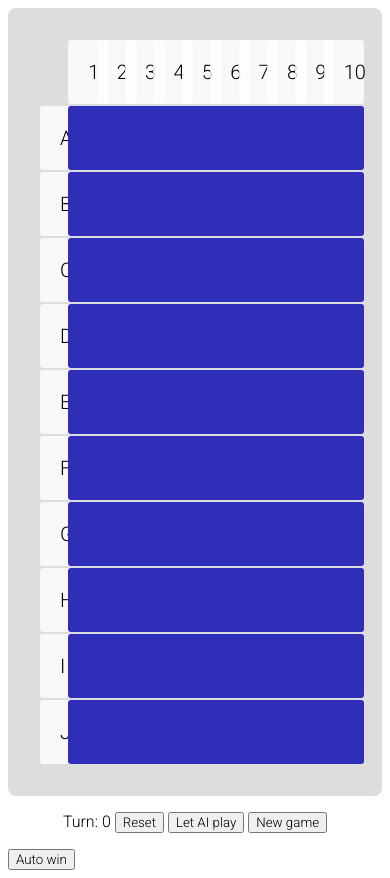
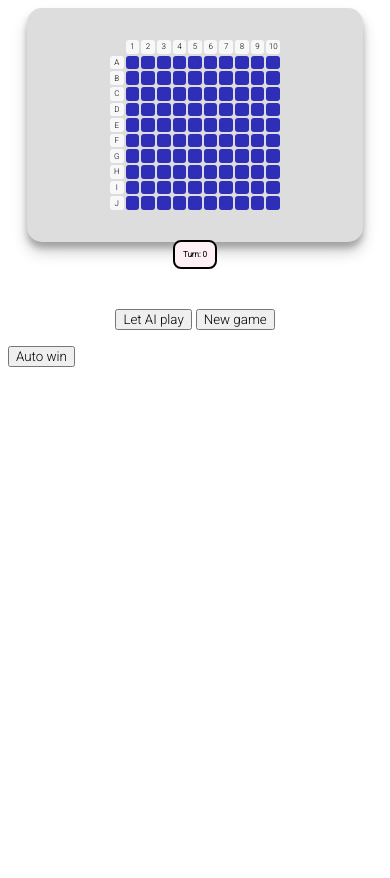
Before and after one commit to xuj1210/battleship-montecarlo, a plain HTML site: page src/index.html in a window 390 px wide. After the commit the page ends 844 px from the top, so only its background shows below. Drawn offline with Linux system fonts and the light colour scheme.

Commit message:
testing responsiveness

```diff
--- a/src/index.html
+++ b/src/index.html
@@ -14,21 +14,36 @@
       font-family: 'Roboto', sans-serif;
     }
 
+    #game-wrapper {
+
+      text-align: center;
+      padding-bottom: 2em;
+
+    }
+
     #board-bar {
       position: relative;
       display: flex;
-      max-width: 100vw;
+
+      margin-left: auto;
+      margin-right: auto;
       flex-wrap: wrap;
       justify-content: center;
+
       background-color: #ddd;
-      border-radius: 8px;
+      width: 90%;
+      margin-left: auto;
+      margin-right: auto;
+      border-radius: 15px;
+      box-shadow: 0 10px 15px rgb(0 0 0 / 19%), 0 6px 6px rgb(0 0 0 / 23%);
+
     }
 
     .board-container {
       display: grid;
-      grid-template-columns: repeat(11, minmax(1em, 4em));
-      grid-template-rows: repeat(11, minmax(1em, 4em));
-      background-color: #ddd;
+      grid-template-columns: repeat(11, 3.5vw);
+      grid-template-rows: repeat(11, 3.5vw);
+      /* background-color: #ddd; */
       padding: 1rem;
       margin: 1rem;
       justify-content: center;
@@ -37,19 +52,50 @@
     }
 
     .board-item {
+      display: flex;
+      flex-direction: column;
+      justify-content: center;
       background-color: rgba(255, 255, 255, 0.8);
       border: 1px solid rgba(0, 0, 0, 0.8);
-      padding: 20px;
-      font-size: 20px;
+
+      font-size: 1.3em;
       text-align: center;
       border-radius: 3px;
       border: none;
     }
 
-    /*
-    .legend {
-      backgro
-    } */
+    .counter {
+      position: relative;
+      border-radius: 8px;
+      font-weight: bold;
+      background: lavenderblush;
+      padding: 1em;
+      margin: 1em;
+      border: 2px solid black;
+      z-index: 1000;
+    }
+
+    @media (max-width: 699px) {
+      .board-item {
+        font-size: 0.5em;
+      }
+
+      .counter {
+        font-size: 0.5em;
+      }
+		}
+
+		@media (min-width: 700px) and (max-width: 1149px) {
+      .board-item {
+        font-size: 1em;
+      }
+
+      .counter {
+        font-size: 1em;
+      }
+		}
+
+
 
     .game-item {
       font-size: 0;
@@ -74,6 +120,8 @@
     .destroyed {
       background-color: rgb(66, 66, 66);
     }
+
+
 
     #stats {
       margin: 1em auto 1em auto;
@@ -102,14 +150,21 @@
 
 <body>
   <!-- <div id="game-status"></div> -->
-  <div id="board-bar" class="wrapper">
-    <div id="main-board" class="board-container"></div>
-    <!-- <div class="board-container" id="internal-board"></div> -->
-    <div id="aggregate-board" class="board-container"></div>
+  <div id="game-wrapper">
+    <div id="board-bar">
+      <div id="main-board" class="board-container"></div>
+      <!-- <div class="board-container" id="internal-board"></div> -->
+      <div id="aggregate-board" class="board-container"></div>
+    </div>
+    <span class="counter">Turn:
+      <span id="turn-count">0</span>
+    </span>
+
   </div>
-  <div id="stats">Turn:
-    <span id="turn-count">0</span>
-    <button id="reset">Reset</button>
+
+  <div id="stats">
+
+    <!-- <button id="reset">Reset</button> -->
     <button id='start-ai'>Let AI play</button>
     <button id="new-game">New game</button>
     <div>
--- a/src/index.js
+++ b/src/index.js
@@ -897,19 +897,21 @@ let resetBoard = (board) => {
 let playerTurns;
 let aiTurns;
 
-resetBtn.onclick = () => {
-  playerTurns = turnCount.innerText;
-  // let savePlayer = document.createElement('span');
-  // savePlayer.innerText = `Your amount of turns: ${playerTurns}`;
-  // statsBar.appendChild(savePlayer);
-  resetBoard(boardState);
-}
+// resetBtn.onclick = () => {
+
+//   // let savePlayer = document.createElement('span');
+//   // savePlayer.innerText = `Your amount of turns: ${playerTurns}`;
+//   // statsBar.appendChild(savePlayer);
+
+// }
 
 startAIBtn.onclick = async () => {
   if (!won) {
     return;
   }
-  resetBtn.click();
+  playerTurns = turnCount.innerText;
+  resetBoard(boardState);
+
   aggregateBoard.style.display = 'grid';
   await aiMoves();
   aiTurns = turnCount.innerText;
@@ -957,5 +959,7 @@ let newGame = (game) => {
 }
 
 newGameBtn.onclick = () => {
+  won = true;
+  aggregateBoard.style.display = 'none';
   newGame(boardState);
 }
```
